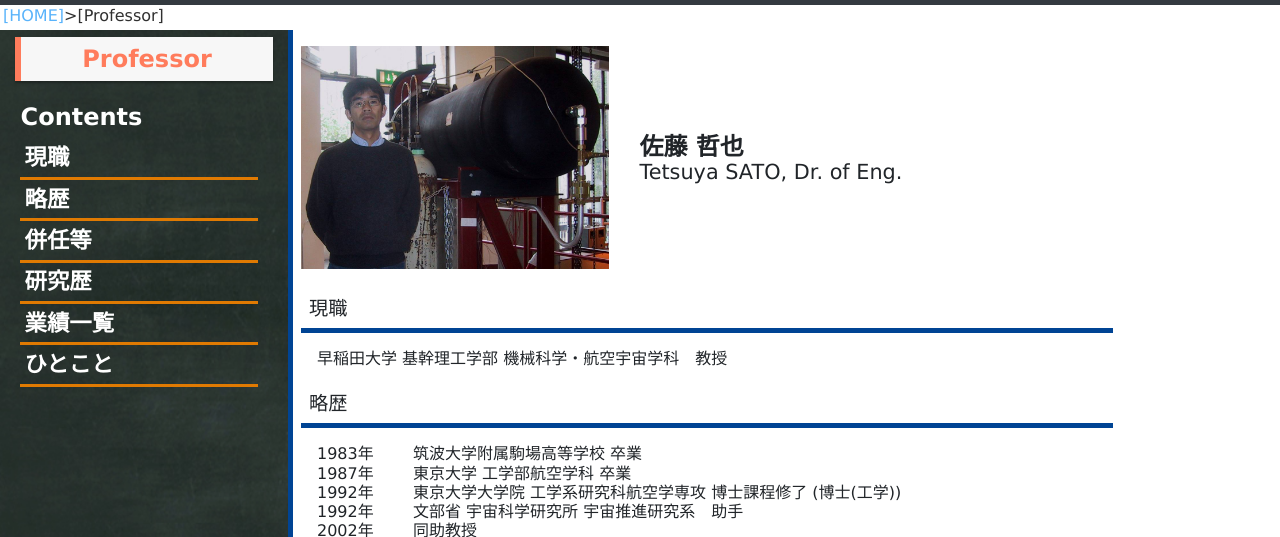
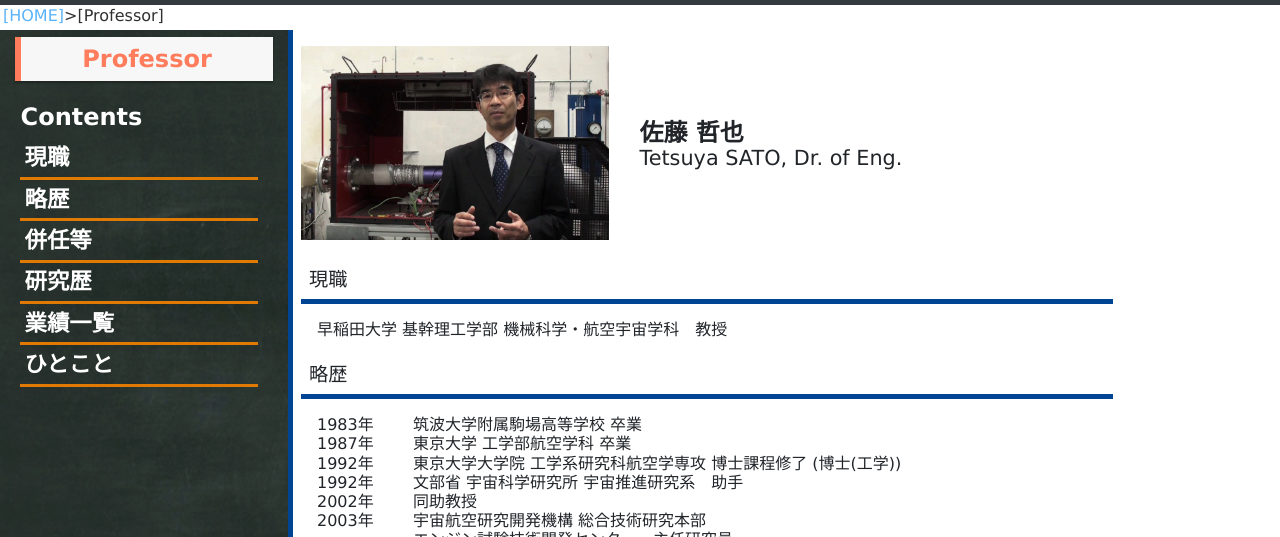
Before and after one commit to WSatolab/WSatolab.github.io, a plain HTML site: page public_html/professor/index.html in a window 1280 px wide. Shown: the part 226-763 px from the top of the page. Drawn offline with Linux system fonts and the light colour scheme; a web font is replaced by a local one.

Commit message:
[fix] 新しい写真への切り替え

```diff
--- a/public_html/professor/index.html
+++ b/public_html/professor/index.html
@@ -158,7 +158,7 @@
 						<div class="mainpara">
 								<div class="row">
 									<div class="col-5 maxwidth100">
-										<img src="./img/sato.jpg">
+										<img src="./img/sato.jpeg">
 									</div>
 									<div class="col-7 d-flex align-items-center">
 										<div class="profname">
```
Also changed, not shown: public_html/professor/img/sato.jpg (deleted).
